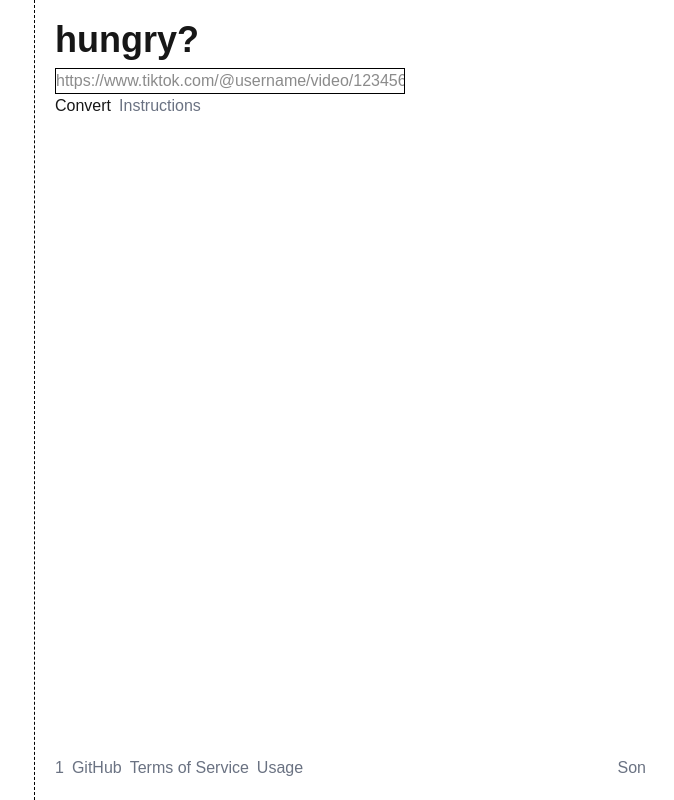
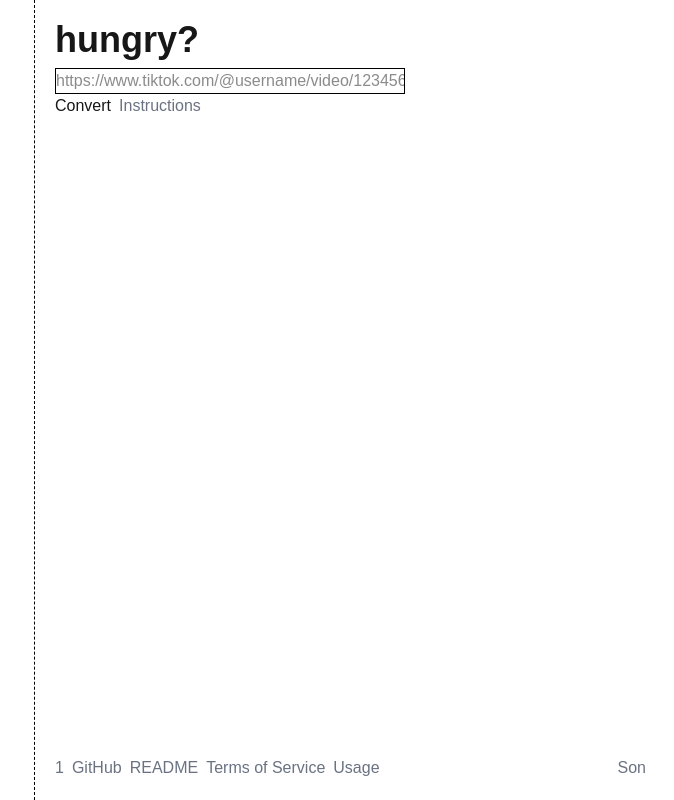
Before and after one commit to vznh/hungry, a Next.js app: page / in a window 1280 px wide. Shown: the whole page, without its empty margins (606-1280 px from the left). Built offline with nearby package versions, Linux system fonts and the light colour scheme.

Commit message:
I fixed the links idk why i messed up ..

```diff
--- a/src/pages/index.tsx
+++ b/src/pages/index.tsx
@@ -66,7 +66,7 @@ export default function Home() {
             Convert
           </button>
           <a
-            href="https://github.com/vznh/hungry/instructions.md"
+            href="https://github.com/vznh/hungry/blob/master/notes/instructions.md"
             className="text-gray-500 text-md hover:underline pr-2"
           >
             Instructions
@@ -82,13 +82,19 @@ export default function Home() {
               GitHub
             </a>
             <a
-              href="https://github.com/vznh/hungry/tos.md"
+              href="https://github.com/vznh/hungry/blob/master/README.md"
+              className="text-gray-500 text-md hover:underline pr-2"
+            >
+              README
+            </a>
+            <a
+              href="https://github.com/vznh/hungry/blob/master/notes/tos.md"
               className="text-gray-500 text-md hover:underline pr-2"
             >
               Terms of Service
             </a>
             <a
-              href="https://github.com/vznh/hungry/usage.md"
+              href="https://github.com/vznh/hungry/blob/master/notes/usage.md"
               className="text-gray-500 text-md hover:underline pr-2"
             >
               Usage
```
